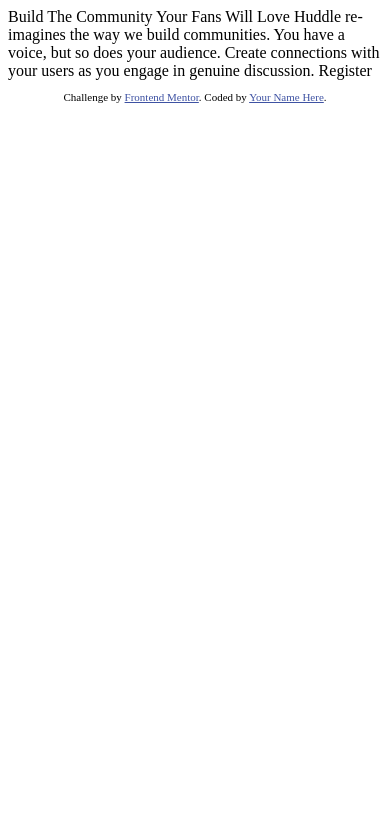
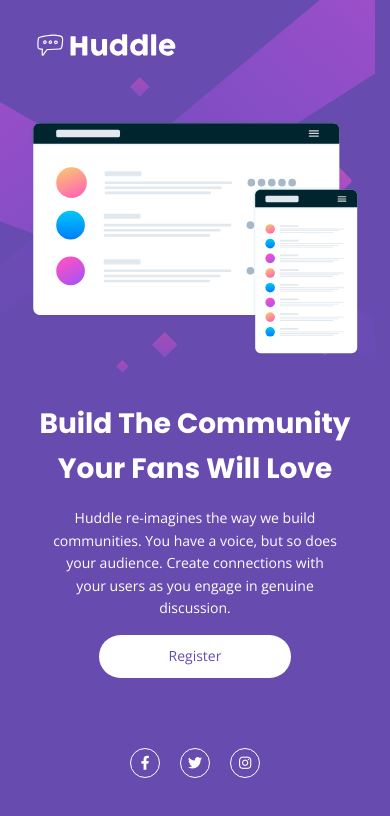
Before and after one commit to Chrissus14/single-introductory-section, a plain HTML site: page index.html in a window 390 px wide. Drawn offline with nearby package versions, Linux system fonts and the light colour scheme.

Commit message:
mobile y desktop

```diff
--- /dev/null
+++ b/css/style.css
@@ -0,0 +1,136 @@
+@import url('https://fonts.googleapis.com/css2?family=Open+Sans&family=Poppins:wght@400;700&display=swap');
+:root {
+  --color: hsl(257, 40%, 49%);
+}
+
+* {
+  box-sizing: border-box;
+  margin: 0;
+  padding: 0;
+}
+body{
+  font-family: 'Open Sans', sans-serif;
+  font-size: 14px;
+  line-height: 1.6;
+}
+img {
+  width: 100%;
+}
+a {
+  text-decoration: none;
+  color: #333;
+}
+h1 {
+  font-family: 'Poppins', sans-serif;
+}
+p {
+  padding: 0 20px;
+}
+/* Wrapper */
+.wrapper {
+  background: url('../images/bg-mobile.svg') no-repeat;
+  background-color: var(--color);
+  min-height: 100vh;
+}
+
+/* Nav */
+.nav {
+  height: 90px;
+  display: flex;
+  align-items: center;
+  padding: 20px 30px;
+}
+.nav__logo {
+  width: 45%;
+}
+
+/* Main */
+.main {
+  padding: 30px;
+}
+.main__content {
+  padding-top: 40px;
+  color: #fff;
+  text-align: center;
+}
+.main__content h1,
+.main__content p{
+  margin-bottom: 1rem;
+}
+
+/* Button */
+.btn {
+  cursor: pointer;
+  display: inline-block;
+  padding: 10px 70px;
+  background-color: #fff;
+  color: var(--color);
+  border-radius: 25px;
+}
+
+/* Footer */
+.footer {
+  height: 100px;
+  padding: 30px 0;
+  display: flex;
+ align-items: flex-end;
+ justify-content: center;
+}
+.footer__icon{
+  width: 30px;
+  height: 30px;
+  border: 1px solid #fff;
+  border-radius: 50%;
+  display: flex;
+  align-items: center;
+  justify-content: center;
+  margin: 0 10px;
+}
+.footer__icon i {
+  color: #fff;
+}
+
+@media screen and (min-width: 800px){
+  .wrapper {
+    background: url('../images/bg-desktop.svg') no-repeat center center;
+    background-size: cover;
+    background-color: var(--color);
+    height: 100vh;
+  }
+  .nav {
+    height: 20%;
+  }
+  .nav__logo {
+    width: 18%;
+  }
+  .main {
+    display: flex;
+    height: 60%;
+  }
+  .main__img {
+    width: 50%;
+    flex: 1;
+  }
+  .main__img img {
+    width: 90%;
+    height: auto;
+  }
+  .main__content {
+    display: flex;
+    flex-direction: column;
+    justify-content: center;
+    align-items: flex-start;
+    text-align: left;
+    padding: 10px;
+    padding-right: 100px;
+    width: 50%;
+  }
+  .main__content p {
+    padding: 0;
+  }
+  .footer {
+    height: 20%;
+    justify-content: flex-end;
+    padding-right: 100px;
+  }
+}
--- a/index.html
+++ b/index.html
@@ -1,33 +1,49 @@
 <!DOCTYPE html>
 <html lang="en">
+
 <head>
   <meta charset="UTF-8">
-  <meta name="viewport" content="width=device-width, initial-scale=1.0"> <!-- displays site properly based on user's device -->
+  <meta name="viewport" content="width=device-width, initial-scale=1.0">
+  <!-- displays site properly based on user's device -->
 
   <link rel="icon" type="image/png" sizes="32x32" href="./images/favicon-32x32.png">
+  <link rel="stylesheet" href="https://cdnjs.cloudflare.com/ajax/libs/font-awesome/5.13.0/css/all.min.css"
+    integrity="sha256-h20CPZ0QyXlBuAw7A+KluUYx/3pK+c7lYEpqLTlxjYQ=" crossorigin="anonymous" />
 
   <title>Frontend Mentor | Huddle landing page with single introductory section</title>
 
-  <!-- Feel free to remove these styles or customise in your own stylesheet 👍 -->
-  <style>
-    .attribution { font-size: 11px; text-align: center; }
-    .attribution a { color: hsl(228, 45%, 44%); }
-  </style>
+  <link rel="stylesheet" href="css/style.css">
 </head>
+
 <body>
 
-  Build The Community Your Fans Will Love
+  <div class="wrapper">
+    <nav class="nav">
+      <img src="images/logo.svg" alt="logo" class="nav__logo">
+    </nav>
+    <main class="main">
+      <div class="main__img">
+        <img src="images/illustration-mockups.svg" alt="mockup">
+      </div>
+      <div class="main__content">
+        <h1>Build The Community Your Fans Will Love</h1>
+        <p>Huddle re-imagines the way we build communities. You have a voice, but so does your audience.
+          Create connections with your users as you engage in genuine discussion.</p>
+        <a class="btn" href="#">Register</a>
+      </div>
+    </main>
+    <footer class="footer">
+      <div class="footer__icon">
+        <i class="fab fa-facebook-f"></i>
+      </div>
+      <div class="footer__icon">
+        <i class="fab fa-twitter"></i>
+      </div>
+      <div class="footer__icon">
+        <i class="fab fa-instagram "></i>
+      </div>
+    </footer>
+  </div>
+</body>
 
-  Huddle re-imagines the way we build communities. You have a voice, but so does your audience.
-  Create connections with your users as you engage in genuine discussion.
-
-  Register
-
-  <footer>
-    <p class="attribution">
-      Challenge by <a href="https://www.frontendmentor.io?ref=challenge" target="_blank">Frontend Mentor</a>.
-      Coded by <a href="#">Your Name Here</a>.
-    </p>
-  </footer>
-</body>
 </html>
```
